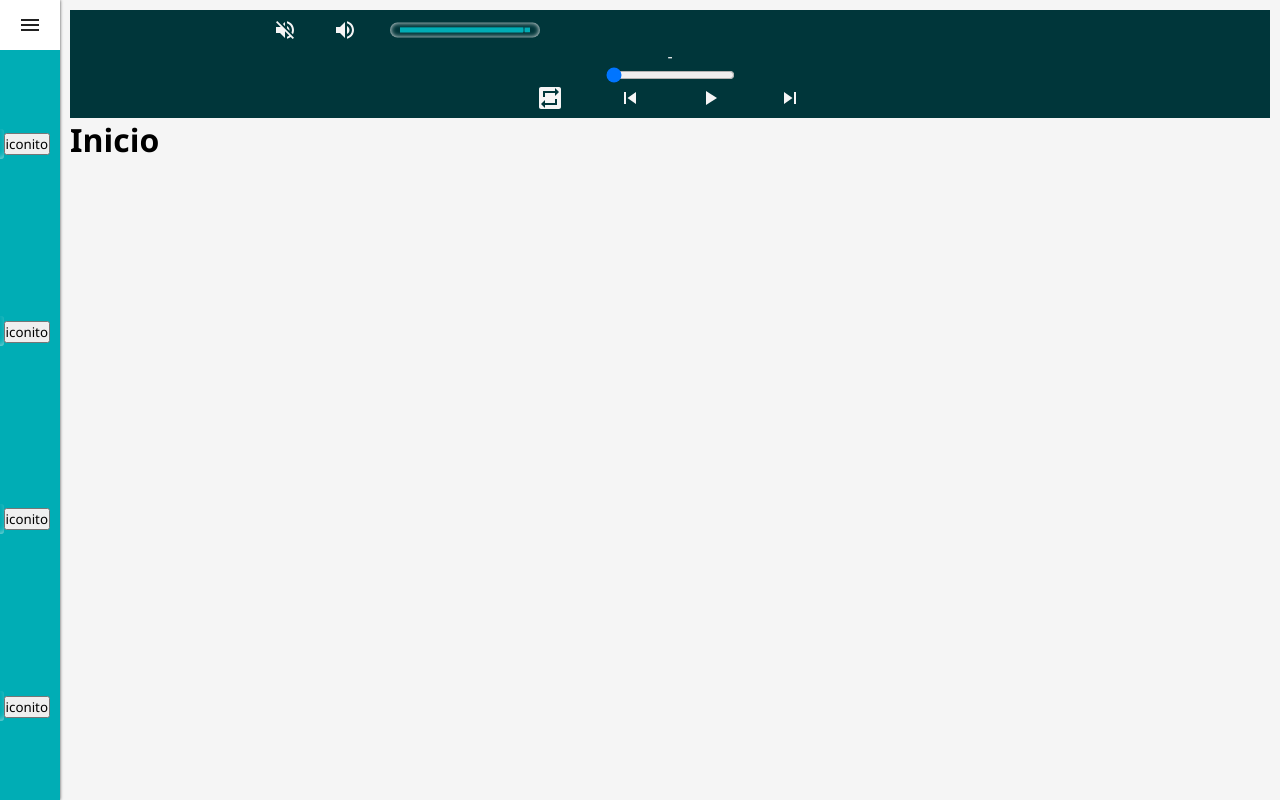
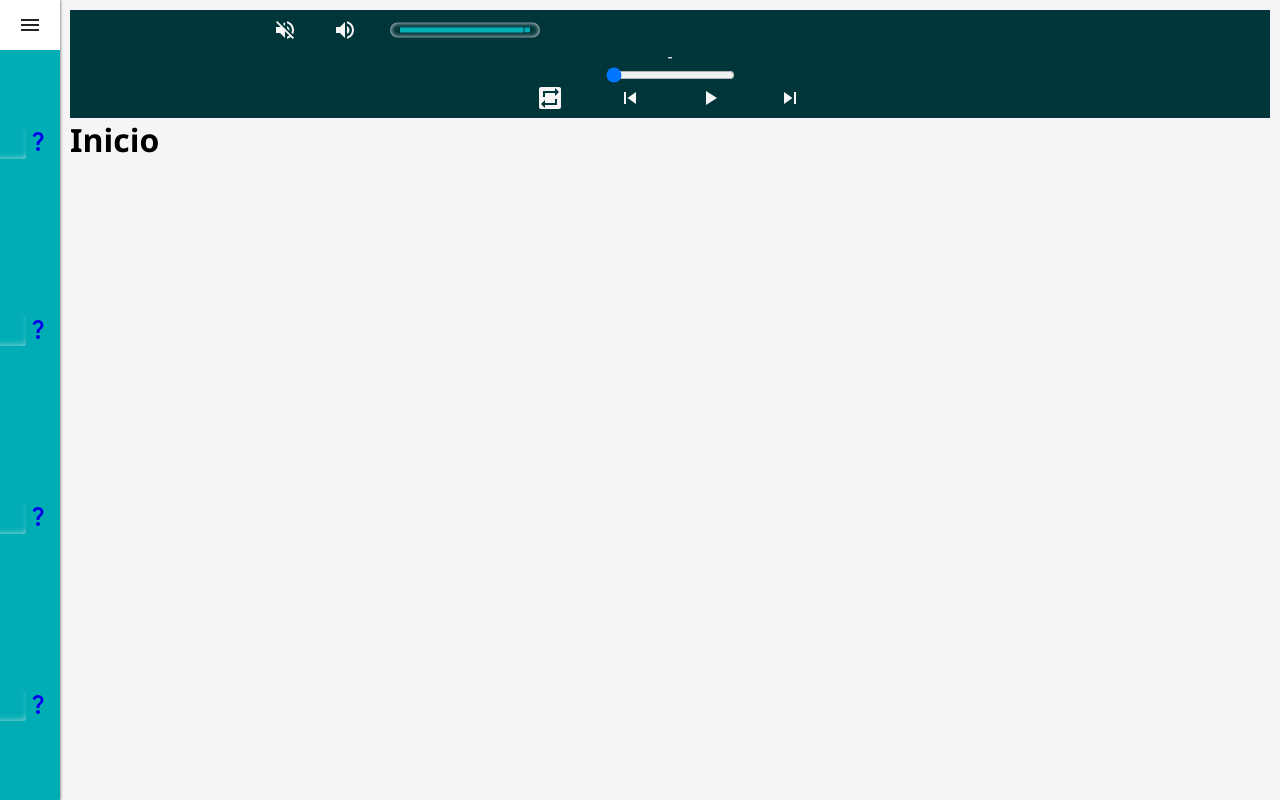
Before and after one commit to Patricio-Fernandez-Ionadi/Player-react, a React (Create React App) app: page / in a window 1280 px wide. Built offline with nearby package versions, Linux system fonts and the light colour scheme; no server answers.

Commit message:
modularizacion de NavBar List

```diff
--- a/src/components/Navbar/List/List.jsx
+++ b/src/components/Navbar/List/List.jsx
@@ -1,41 +1,12 @@
-import { Link } from 'react-router-dom'
+import { ListElement } from '.'
 
-import React from 'react'
 export const List = () => {
   return (
     <ul className='navbar-list-container'>
-      <li className='navbar-list-element'>
-        <Link className='navbar-list-link' to={'/'}>
-          Inicio
-        </Link>
-        <div className='non-mobile'>
-          <button type='button'>iconito</button>
-        </div>
-      </li>
-      <li className='navbar-list-element'>
-        <Link className='navbar-list-link' to={'/lista'}>
-          Lista
-        </Link>
-        <div className='non-mobile'>
-          <button type='button'>iconito</button>
-        </div>
-      </li>
-      <li className='navbar-list-element'>
-        <Link className='navbar-list-link' to={'/playlist'}>
-          Playlist
-        </Link>
-        <div className='non-mobile'>
-          <button type='button'>iconito</button>
-        </div>
-      </li>
-      <li className='navbar-list-element'>
-        <Link className='navbar-list-link' to={'/login'}>
-          Login
-        </Link>
-        <div className='non-mobile'>
-          <button type='button'>iconito</button>
-        </div>
-      </li>
+      <ListElement route='/' label='Inicio' />
+      <ListElement route='/lista' label='Lista' />
+      <ListElement route='/playlist' label='Playlist' />
+      <ListElement route='/login' label='Login' />
     </ul>
   )
 }
--- /dev/null
+++ b/src/components/Navbar/List/ListElement.jsx
@@ -0,0 +1,11 @@
+import { ListElementLink } from './ListElementLink'
+import { ListElementLinkIcon } from './ListElementLinkIcon'
+
+export const ListElement = (props) => {
+  return (
+    <li className='navbar-list-element flex'>
+      <ListElementLink {...props} />
+      <ListElementLinkIcon {...props} />
+    </li>
+  )
+}
--- /dev/null
+++ b/src/components/Navbar/List/ListElementLink.jsx
@@ -0,0 +1,9 @@
+import { Link } from 'react-router-dom'
+
+export const ListElementLink = ({ route, label }) => {
+  return (
+    <Link className='navbar-list-link' to={route}>
+      {label}
+    </Link>
+  )
+}
--- /dev/null
+++ b/src/components/Navbar/List/ListElementLinkIcon.jsx
@@ -0,0 +1,10 @@
+import { Link } from 'react-router-dom'
+import QuestionMarkIcon from '@mui/icons-material/QuestionMark'
+
+export const ListElementLinkIcon = ({ route }) => {
+  return (
+    <Link className='navbar-list-icon non-mobile' type='button' to={route}>
+      <QuestionMarkIcon />
+    </Link>
+  )
+}
```
